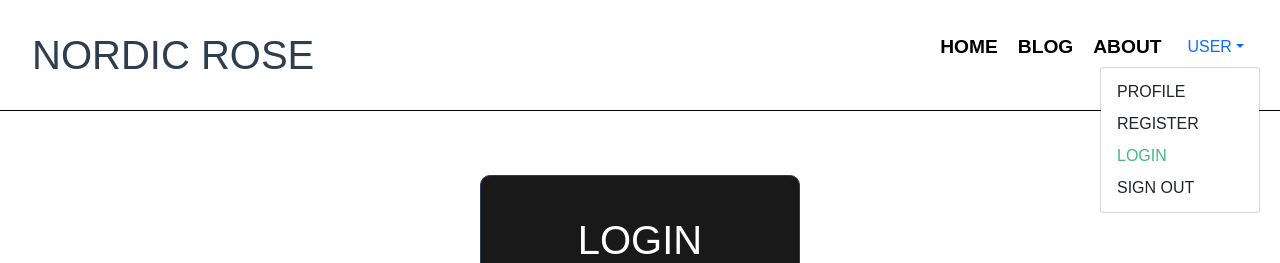
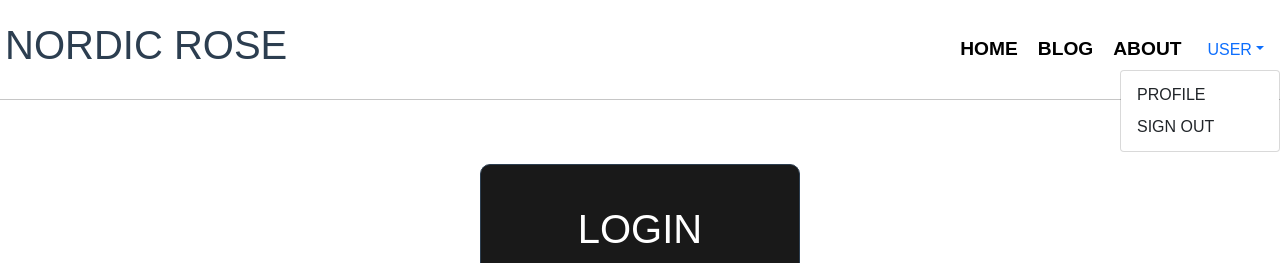
Before and after one commit to samuriseee/Blog-Sgroup, a Vue app: page /login in a window 1280 px wide. Both pictures are taken after a click on the button "USER". Shown: the top 263 px of the page. Built offline with nearby package versions, Linux system fonts and the light colour scheme; no server answers; a web font is replaced by a local one.

Commit message:
fix navbar

```diff
--- a/src/components/common/Navbar.vue
+++ b/src/components/common/Navbar.vue
@@ -2,24 +2,38 @@
   <div id="nav">
     <span class="logo" @click="$router.push('/blogs')">nordic rose</span>
     <ul>
-    <li><router-link to="/">Home</router-link></li>
+      <li><router-link to="/">Home</router-link></li>
       <li><router-link to="/blogs">Blog</router-link></li>
       <li><router-link to="/about">About</router-link></li>
       <!-- <li><router-link to="/register">Register</router-link></li>
       <li><router-link to="/login">Login</router-link></li> -->
-      <b-nav-item-dropdown text="User" right class="dropdown">
-          <b-dropdown-item to="#">Profile</b-dropdown-item>
-          <b-dropdown-item to="/register">Register</b-dropdown-item>
-          <b-dropdown-item to="/login">Login</b-dropdown-item>
-          <b-dropdown-item to="#">Sign Out</b-dropdown-item>
+      <b-nav-item-dropdown
+        text="User"
+        right
+        class="dropdown d-flex align-items-center"
+      >
+        <b-dropdown-item to="#">Profile</b-dropdown-item>
+        <b-dropdown-item @click="signOut">Sign Out</b-dropdown-item>
       </b-nav-item-dropdown>
     </ul>
   </div>
 </template>
 
 <script>
-
-export default {};
+import firebase from "firebase/app";
+import "firebase/auth";
+export default {
+  methods: {
+    async signOut() {
+      try {
+        await firebase.auth().signOut();
+        this.$router.replace({ name: "Login" });
+      } catch (error) {
+        console.log(error.message);
+      }
+    },
+  },
+};
 </script>
 
 <style lang="scss" scoped>
@@ -30,11 +44,11 @@ $black: #000000;
   justify-content: space-between;
   align-items: center;
   margin: 0 auto;
-  padding: 20px;
-  border-bottom: 1px solid $black;
+  border-bottom: 1px solid #c6c6c6;
+  height: 100px;
   .logo {
     font-size: 2.5rem;
-    padding: 5px 12px;
+    padding: 0 5px 10px;
     text-transform: uppercase;
     font-family: "Imperator", sans-serif;
     cursor: pointer;
@@ -50,14 +64,23 @@ $black: #000000;
   }
   a.router-link-exact-active {
     color: $black;
-    border-bottom: 3px solid $black;
+    border-bottom: 2px solid $black;
   }
   ul {
     display: flex;
     align-items: center;
     list-style: none;
     text-transform: uppercase;
+    margin-bottom: 0;
+    height: 100%;
   }
 }
 
+li {
+  height: 100%;
+
+  a {
+    height: 100%;
+  }
+}
 </style>
--- a/src/router/index.js
+++ b/src/router/index.js
@@ -39,10 +39,12 @@ const routes = [
     path: "/blogs",
     name: "Blogs",
     component: () => import("../views/Blogs.vue"),
+    meta: { requireAuth: true },
   },
   {
     path: "/blogs/:id",
     component: () => import("../views/BlogsDetail.vue"),
+    meta: { requireAuth: true },
   },
 ];
 
--- a/src/views/Login.vue
+++ b/src/views/Login.vue
@@ -59,7 +59,7 @@ export default {
           console.log(user);
           this.$router.push({ name: "Home" });
         } catch (error) {
-          console.log(error);
+          this.error = messageRespone.AUTHENTICATION.INCORRECT_ACCOUNT;
         }
       }
     },
```
Also changed, not shown: 1 other file (tests, documents, lock files or other folders).
